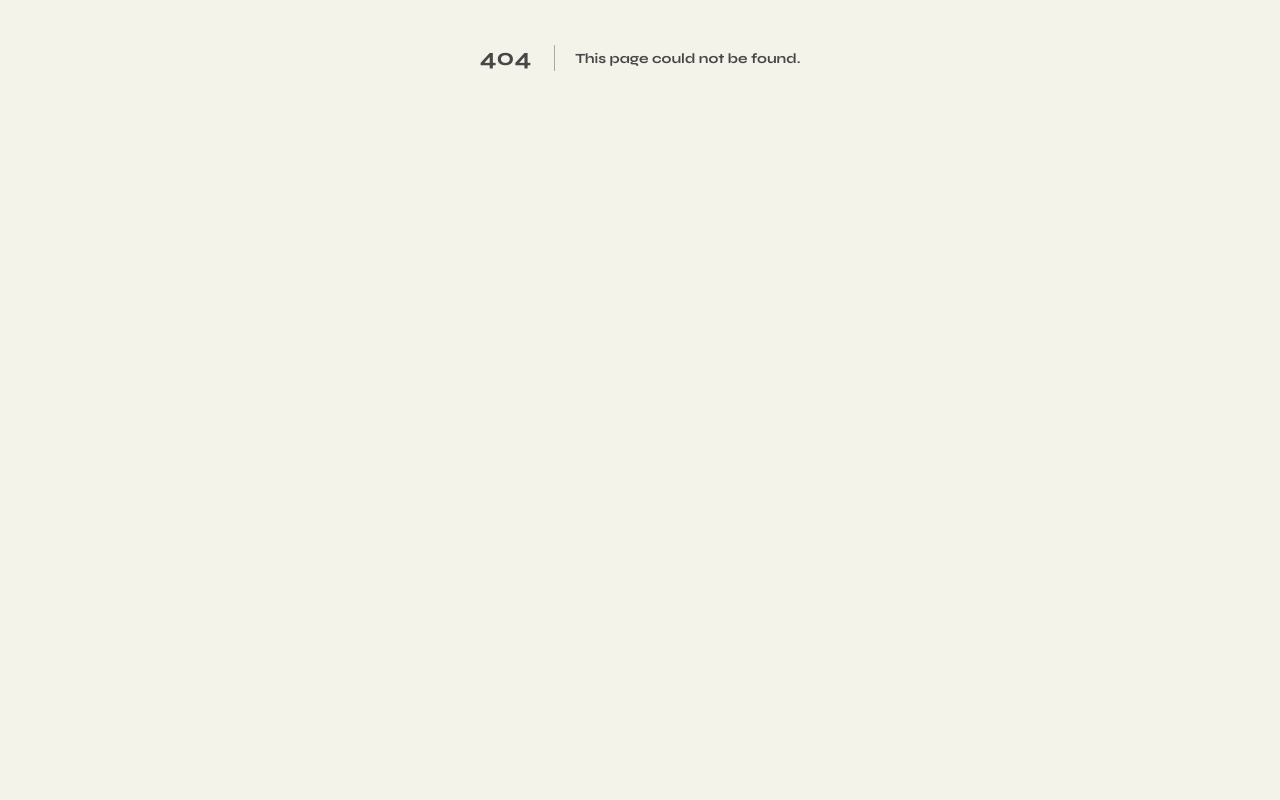
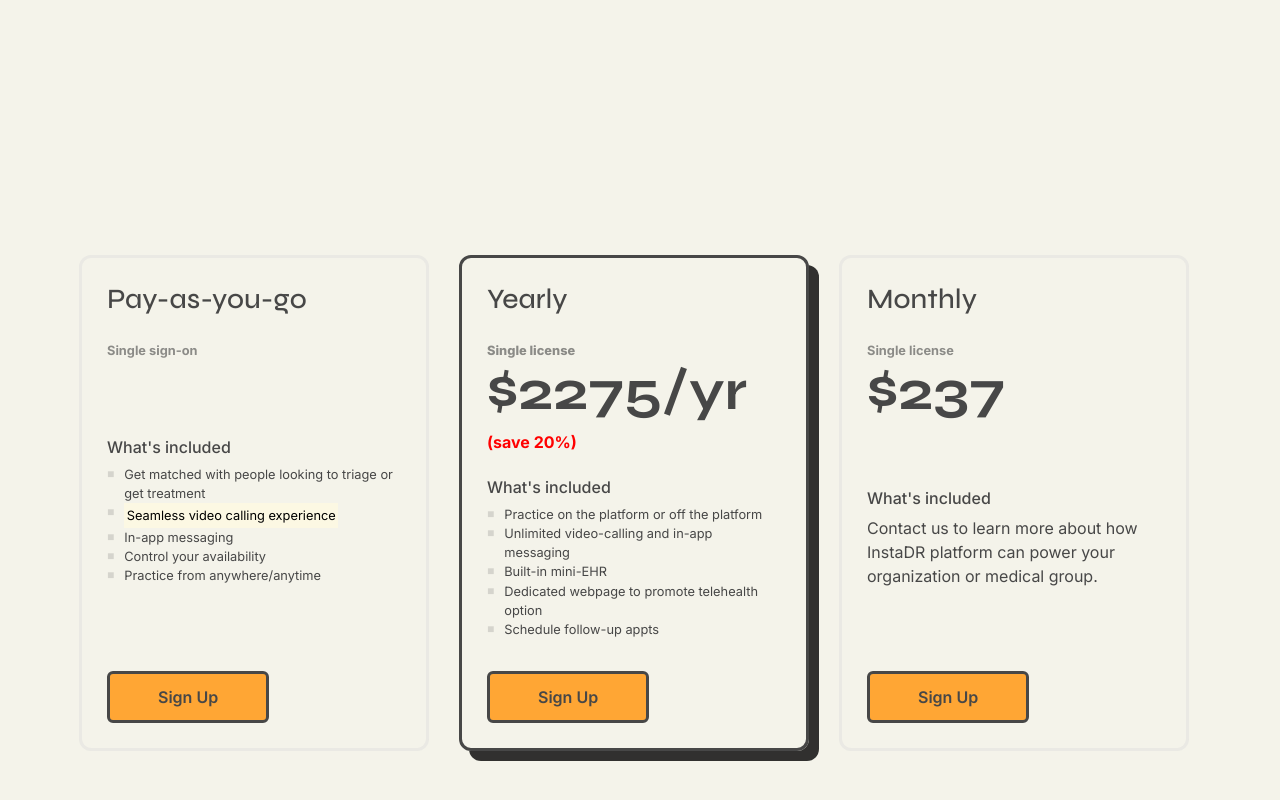
Before and after one commit to ZenSpaceApp/zenspace-website, a Next.js app: page /pricing in a window 1280 px wide. Before the commit this address had no page. Shown: the part 422-1222 px from the top of the page. Before the commit the page ends 880 px from the top, so only its background shows below. Built offline with nearby package versions, Linux system fonts and the light colour scheme.

Commit message:
Added Pricing page.

```diff
--- a/app/page.tsx
+++ b/app/page.tsx
@@ -231,7 +231,7 @@ const CollabMoodTracking = () => {
  */
 function Benefits() {
   return (
-    <section className="section bg-half-260">
+    <section className="bg-half-260">
       <div className="container">
         <div className="mb-4 mt-4" style={{maxWidth: "760px"}}>
           <h2 className="display-4">Unlock the potential of your practice with our all-in-one solution.</h2>
--- /dev/null
+++ b/app/pricing/page.tsx
@@ -0,0 +1,142 @@
+import Head from 'next/head';
+import Layout from '../../components/Layout';
+import Link from 'next/link';
+import { useEffect } from 'react';
+import { Metadata } from 'next';
+
+export const metadata: Metadata = {
+  title: "Pricing and Plans",
+  description: "Check out our competitive and affordable pricing and plans.",
+};
+
+const PatientPlans = () => {
+  return (
+    <div className="container">
+      <h1 className="display-2 mt-5 mb-5 text-center">
+          Pricing and Plans
+        </h1>
+      <div className="row mb-5 mt-5">
+        <div className="col-12 col-md-4">
+          <div className="price-option border-gray">
+            <div className="price-card">
+              <div style={{ display: 'flex', justifyContent: 'space-between', alignItems: 'flex-start' }}><h3 className="display-6">Video consultation</h3><h3 style={{ color: '#0080ff', fontWeight: 'bold' }}>$79</h3> </div>
+              <h6 className="mt-4">What&apos;s included</h6>
+              <ul className="list-unstyled mb-0 pl-0">
+                <li>Video consultation with a follow-up call</li>
+                <li>Message your doctor</li>
+                <li><mark>Add family members</mark></li>
+                <li>Refill prescriptions</li>
+                <li>All your treatment history, in one place.</li>
+                <li>100% refundable</li>
+                <li>Cancel/reschedule (2 hrs before) to avoid a fee</li>
+              </ul>
+              <Link href="pt-4">
+                <a href="/contact" className="btn btn-primary mt-4">Get the App</a>
+              </Link>
+            </div>
+          </div>
+        </div>
+      </div>
+      {/* <hr></hr> */}
+    </div>
+  )
+}
+
+const TherapistPlans = () => {
+  return (
+    <section className="bg-half-260">
+
+      <div className="container" style={{ paddingBottom: '170px' }}>
+        {/* <h5 className="mt-5 mb-5">PHYSICIANS</h5> */}
+        <div className="row mb-5 mt-4">
+          <div className="col-12 col-md-4 pb-4 pt-2">
+            <div className="price-option border-gray">
+              <div>
+                <h3 className="display-6">Pay-as-you-go</h3>
+                <span style={{ display: 'block', opacity: '0.6', fontSize: '0.8rem', fontWeight: 'bold' }} className="mt-4">Single sign-on</span>
+                {/* <h5 className="mt-">Platform fee (17%) per booking</h5> */}
+              </div>
+              <div>
+                <h6 className="mt-4">What&apos;s included</h6>
+                <ul className="list-unstyled mb-0 pl-0">
+                  <li>Get matched with people looking to triage
+                  or get treatment</li>
+                  <li><mark>Seamless video calling experience</mark></li>
+                  <li>In-app messaging</li>
+                  <li>Control your availability</li>
+                  <li>Practice from anywhere/anytime</li>
+                </ul>
+              </div>
+              <div className="pt-4">
+                <Link
+                  href=""
+                  className="btn btn-primary-dark-border  mt-2">
+                  Sign Up
+              </Link>
+              </div>
+            </div>
+          </div>
+          <div className="col-12 col-md-4 pb-4 pt-2">
+            <div className="price-option border-azure" style={{border: "3px solid", boxShadow: "10px 10px rgba(0, 0,0, 0.8)" }}>
+              <div>
+                <h3>Yearly</h3>
+                <span style={{ display: 'block', opacity: '0.6', fontSize: '0.8rem', fontWeight: '800' }} className="mt-4">Single license</span>
+                <h2 className="display-4">$2275/yr </h2> <b className="text-primary">(save 20%)</b>
+              </div>
+              <div>
+                <h6 className="mt-4">What&apos;s included</h6>
+                <ul className="list-unstyled mb-0 pl-0">
+                  <li>Practice on the platform or off the platform</li>
+                  <li>Unlimited video-calling and in-app messaging</li>
+                  <li>Built-in mini-EHR</li>
+                  <li>Dedicated webpage to promote telehealth option</li>
+                  <li>Schedule follow-up appts</li>
+                </ul>
+              </div>
+              <div className="pt-4">
+                <Link
+                  href=""
+                  className="btn btn-primary-dark-border  mt-2">
+                  Sign Up
+                </Link>
+              </div>
+            </div>
+          </div>
+          <div className="col-12 col-md-4 pb-4 pt-2">
+            <div className="price-option">
+              <div>
+                <h3>Monthly</h3>
+                <span style={{ display: 'block', opacity: '0.6', fontSize: '0.8rem', fontWeight: 'bold' }} className="mt-4">Single license</span>
+                <h2 className="display-4">$237</h2>
+              </div>
+              <div>
+                <h6 className="mt-4">What&apos;s included</h6>
+                <p style={{ paddingRight: '20px' }}>Contact us to learn more about how InstaDR platform can power your organization or medical group.</p>
+              </div>
+              <div className="pt-4">
+                <Link
+                  href=""
+                  className="btn btn-primary-dark-border  mt-2">
+                  Sign Up
+                </Link>
+              </div>
+            </div>
+          </div>
+        </div>
+      </div>
+    </section>
+  )
+}
+
+export default function Pricing() {
+
+
+  return (
+    <Layout>
+      <h1 className="display-3 mt-5 text-center" style={{paddingTop: "170px"}}>
+        Pricing and Plans
+      </h1>
+      <TherapistPlans />
+    </Layout>
+  )
+}
--- a/components/Navbar.tsx
+++ b/components/Navbar.tsx
@@ -104,7 +104,7 @@ export default function Navbar({ home }: { home: string} ) {
               <a>ZenMatch</a>
               {renderCompany()}
             </li>
-            <li><a href='/pricing'>Pricing</a></li>
+            <li><Link href='/pricing'>Pricing</Link></li>
           </ul>
         </div>
             <div>
```
